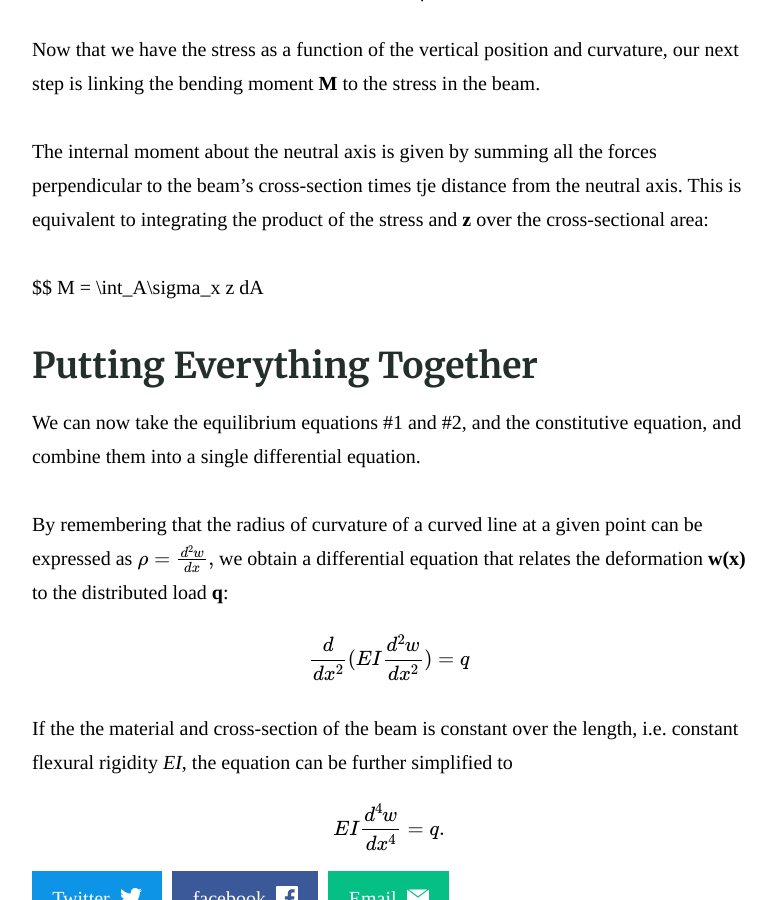
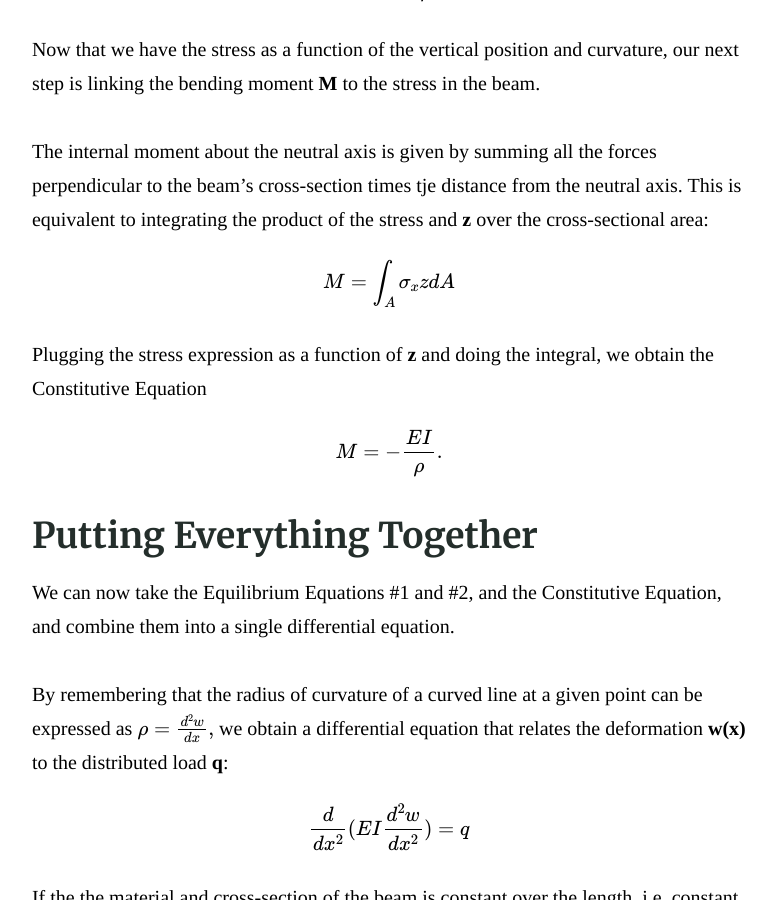
Before and after one commit to simeonipietro/memscademy.com, a Jekyll site: the page built from _posts/2016-08-27- Euler Benroulli Made Easy 1.md, in a window 1280 px wide and 900 px high, scrolled down 4962 px. Shown: the whole window, without its empty margins (251-1027 px from the left). Built offline with Jekyll 4.4.1, drawn with Linux system fonts in a browser that asks for light colours; our own code applies the rules of GitHub Pages for plain Markdown files; formulas are drawn with MathJax 3; some of the changed text lies outside the part shown.

Commit message:
Update 2016-08-27- Euler Benroulli Made Easy 1.md

```diff
--- a/_posts/2016-08-27- Euler Benroulli Made Easy 1.md
+++ b/_posts/2016-08-27- Euler Benroulli Made Easy 1.md
@@ -21,11 +21,11 @@ For now, we can focus on static bending (aka low frequency), so that we can negl
 
 To develop the static EB theory of beams bending, we need to combine 3 equations:
 
-- Equilibrium equation #1, that relates the shear force to the distributed force **q**:
+- Equilibrium equation #1, that relates the shear force **V** to the distributed force **q**:
 
 $$\frac{dV}{dx}=-q$$
 
-- Equilibrium equation #2, that relates the shear force **V** to the bending moment **M**:
+- Equilibrium equation #2, that relates the shear force to the bending moment **M**:
 
 $$V = \frac{dM}{dx}$$
 
@@ -102,11 +102,15 @@ Now that we have the stress as a function of the vertical position and curvature
 
 The internal moment about the neutral axis is given by summing all the forces perpendicular to the beam's cross-section times tje distance from the neutral axis. This is equivalent to integrating the product of the stress and **z** over the cross-sectional area:
 
-$$ M = \int_A\sigma_x z dA
+$$ M = \int_A\sigma_x z dA $$
+
+Plugging the stress expression as a function of **z** and doing the integral, we obtain the Constitutive Equation
+
+$$ M = - \frac{EI}{\rho}. $$
 
 ## Putting Everything Together
 
-We can now take the equilibrium equations #1 and #2, and the constitutive equation, and combine them into a single differential equation.
+We can now take the Equilibrium Equations #1 and #2, and the Constitutive Equation, and combine them into a single differential equation.
 
 By remembering that the radius of curvature of a curved line at a given point can be expressed as $\rho=\frac{d^2w}{dx},$ we obtain a differential equation that relates the deformation **w(x)** to the distributed load **q**:
 
```
